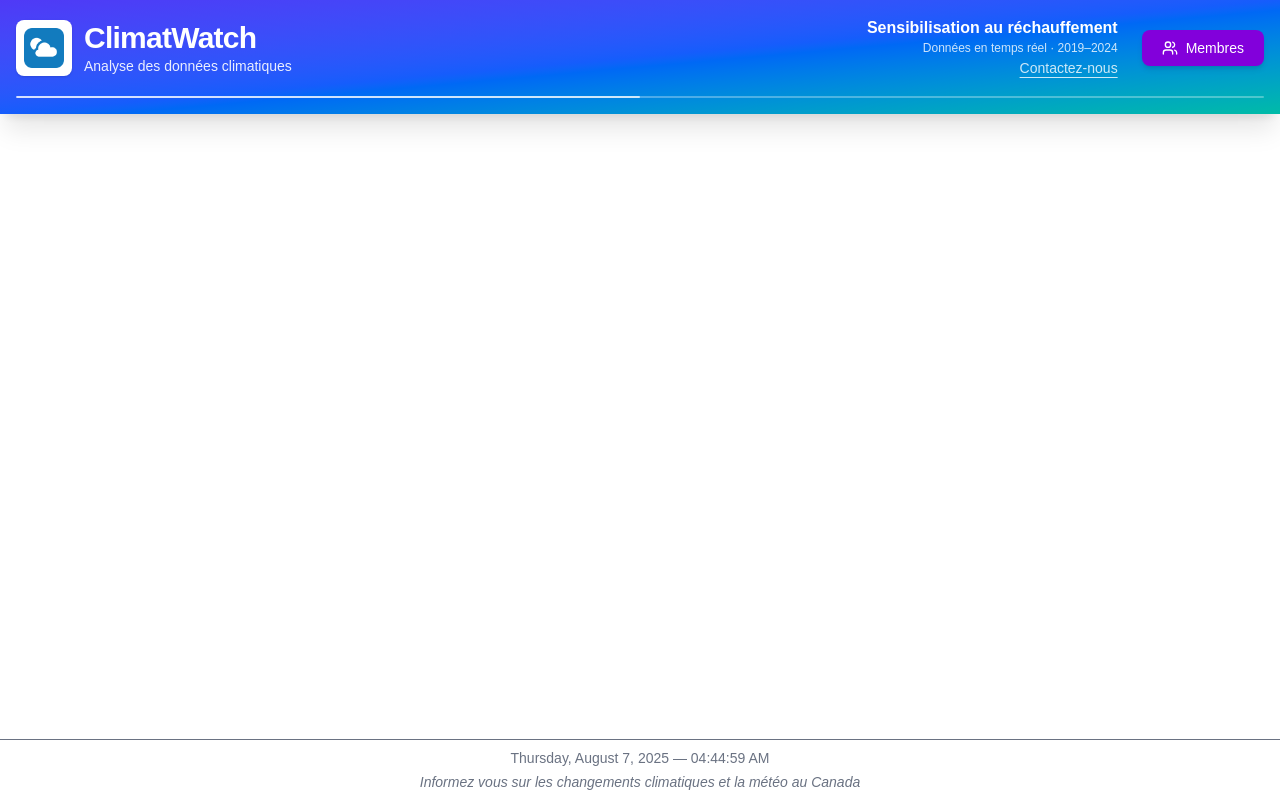
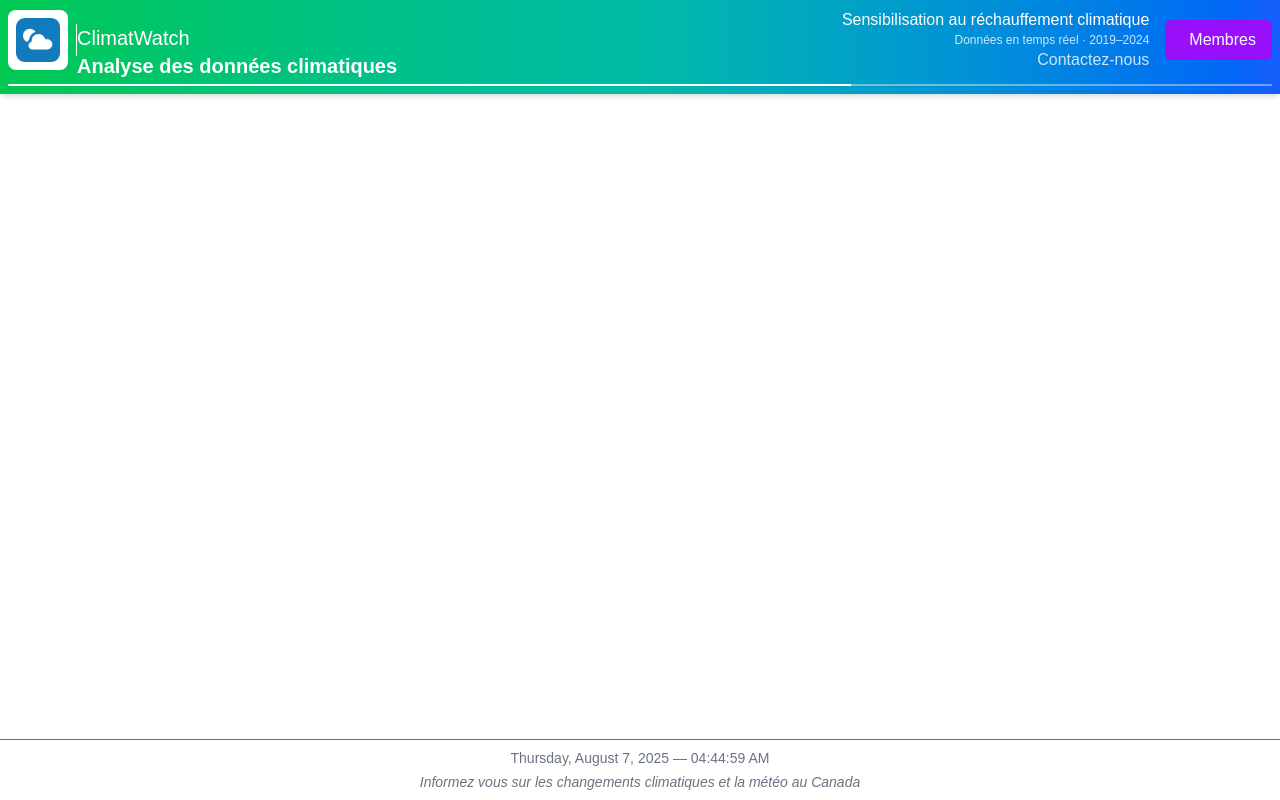
Before and after one commit to aichaib/Meteo-Projet, a Next.js app: page /Precipitations in a window 1280 px wide. Built offline with nearby package versions, Linux system fonts and the light colour scheme.

Commit message:
modification du header

```diff
--- a/components/Header.jsx
+++ b/components/Header.jsx
@@ -1,64 +1,70 @@
 import Image from 'next/image';
 import Link from 'next/link';
-import { Users } from 'lucide-react';
 
 export default function Header() {
   return (
-    <header className="sticky top-0 z-50 backdrop-blur-lg shadow-xl">
-      <nav className="bg-gradient-to-br from-indigo-600 via-blue-600 to-teal-500 text-white px-4 py-4">
-        <div className="max-w-7xl mx-auto flex flex-col space-y-4">
-          <div className="flex items-center justify-between">
-            {/* Logo et titre */}
-            <Link href="/" className="flex items-center space-x-3">
-              <Image
-                src="/img/meteo.webp"
-                alt="Logo ClimatWatch"
-                width={56}
-                height={56}
-                className="rounded-lg bg-white p-2 shadow-sm"
-              />
-              <div className="hidden sm:flex flex-col">
-                <span className="text-2xl sm:text-3xl font-extrabold tracking-tight">
-                  ClimatWatch
-                </span>
-                <span className="text-xs sm:text-sm text-white/90">
-                  Analyse des données climatiques
-                </span>
+    <header className="sticky top-0 z-50">
+
+      <div className="bg-gradient-to-r from-green-500 via-teal-500 to-blue-600 text-white shadow-md px-2 py-2 backdrop-blur-md">
+        <div className="max-w-7xl mx-auto flex flex-col">
+          <div className="flex items-center justify-between mb-3">
+
+            <div className="flex items-center space-x-4">
+              <div className="">
+                <Link href="/" className="flex items-center space-x-2">
+
+                  <Image
+                    src="/img/meteo.webp"
+                    alt="Météo Canada Logo"
+                    width={40}
+                    height={40}
+                    className="rounded-lg p-2 bg-white w-15 h-15  object-contain"
+                  />
+                  <div className="flex hidden sm:block border-l border-white h-8">
+                    <h1 className="text-xl">ClimatWatch</h1>
+                    <p>
+                      <span className="text-xl font-semibold">
+
+                        Analyse des données climatiques
+                      </span>
+                    </p>
+                  </div>
+
+                </Link>
               </div>
-            </Link>
+            </div>
 
-            {/* Zone d’informations et bouton */}
-            <div className="flex items-center space-x-6">
+
+
+            <div className="flex items-center space-x-4">
               <div className="text-right">
-                <h2 className="text-sm sm:text-base font-semibold">
-                  Sensibilisation au réchauffement
+                <h2 className="text-sm sm:text-base font-medium">
+                  Sensibilisation au réchauffement climatique
                 </h2>
-                <p className="text-xs text-white/80">
-                  Données en temps réel · 2019–2024
+                <p className="text-xs opacity-80">
+                  Données en temps réel&nbsp;·&nbsp;2019–2024
                 </p>
-                <Link
-                  href="/Contact"
-                  className="text-xs sm:text-sm text-white/80 underline underline-offset-4 hover:text-white transition"
-                >
-                  Contactez-nous
-                </Link>
+                <p>
+                  <Link href="/Contact" className=" opacity-80 hover:underline">
+                    Contactez-nous
+                  </Link>
+                </p>
               </div>
               <Link
                 href="/Members"
-                className="flex items-center space-x-2 bg-purple-700 hover:bg-purple-800 px-5 py-2 rounded-lg shadow-md font-medium text-sm transition"
+                className="flex items-center bg-purple-600 hover:bg-purple-700 transition-colors px-4 py-2 rounded-md"
               >
-                <Users className="w-4 h-4" />
-                <span>Membres</span>
+                <span className="mr-2 text-lg" />
+                Membres
               </Link>
             </div>
           </div>
 
-          {/* Barre décorative animée */}
-          <div className="h-[2px] bg-white/30 rounded-full overflow-hidden relative">
-            <div className="absolute inset-0 h-full w-1/2 bg-white animate-pulse rounded-full"></div>
+          <div className="h-[2px] bg-white/40 rounded-full overflow-hidden">
+            <div className="w-2/3 h-full bg-white"></div>
           </div>
         </div>
-      </nav>
+      </div>
     </header>
   );
 }
```
